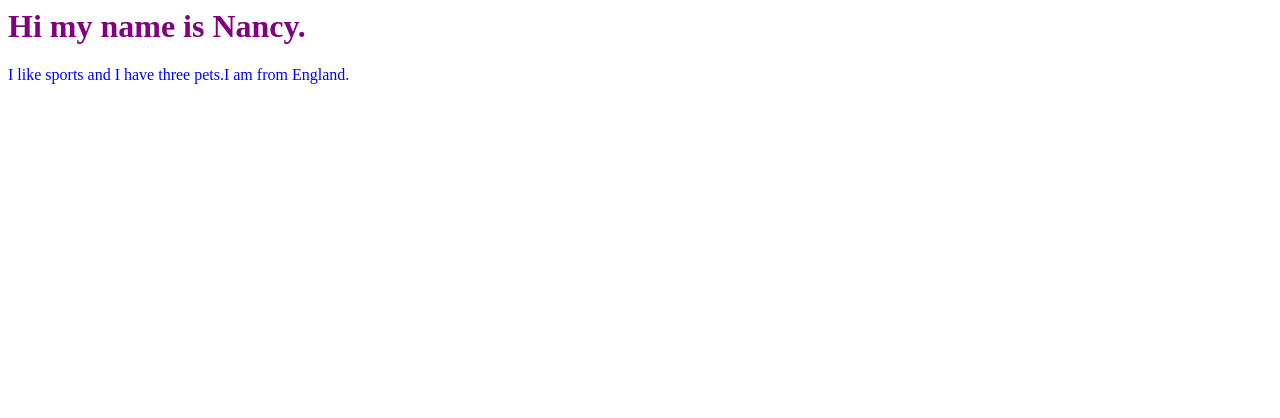
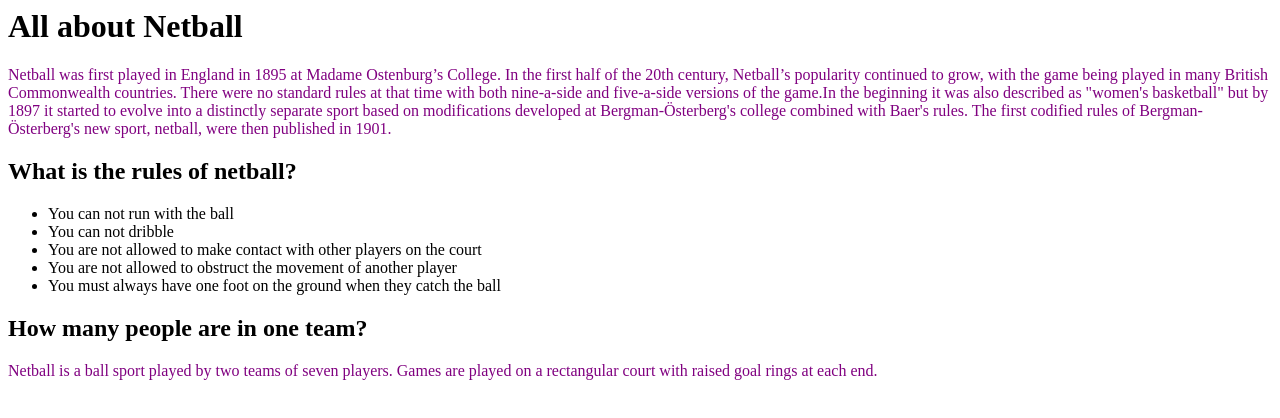
Before and after one commit to ni10737/mypage, a plain HTML site: page index.html in a window 1280 px wide. Drawn offline with Linux system fonts and the light colour scheme.

Commit message:
Update index.html

```diff
--- a/index.html
+++ b/index.html
@@ -2,27 +2,39 @@
 
 <head>
 
-<title> About me </title>
+<title> All about Netball </title>
 
 
 <style>
-h1{
-color:purple;
+p{
+  color:purple;
 }
-
-p{
-  color:blue;
-}
-
 </style>
 
 </head>
 
 <body>
- <h1> Hi my name is Nancy. </h1>
- <p>
- I like sports and I have three pets.I am from England.
- </p>
+ <h1> All about Netball </h1>
+ <P>
+Netball was first played in England in 1895 at Madame Ostenburg’s College. In the first half of the 20th century, Netball’s popularity continued to grow, with the game being played in many British Commonwealth countries. There were no standard rules at that time with both nine-a-side and five-a-side versions of the game.In the beginning it was also described as "women's basketball" but by 1897 it started to evolve into a distinctly separate sport based on modifications developed at Bergman-Österberg's college combined with Baer's rules. The first codified rules of Bergman-Österberg's new sport, netball, were then published in 1901.
+ </P>
+ <h2>
+ What is the rules of netball?
+ </h2>
+<ul>
+<li>You can not run with the ball</li>
+<li> You can not dribble</li>
+<li> You are not allowed to make contact with other players on the court</li>
+<li> You are not allowed to obstruct the movement of another player</li>
+<li> You must always have one foot on the ground when they catch the ball</li>
+</ul>
+<h2>
+How many people are in one team?
+</h2>
+<p>
+Netball is a ball sport played by two teams of seven players. Games are played on a rectangular court with raised goal rings at each end.
+</p>
+
 </body>
 
 </html>
```
